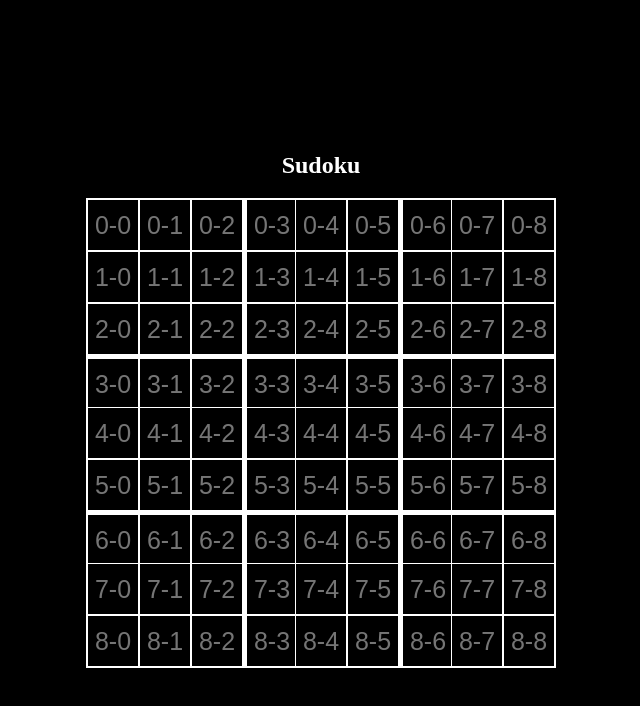
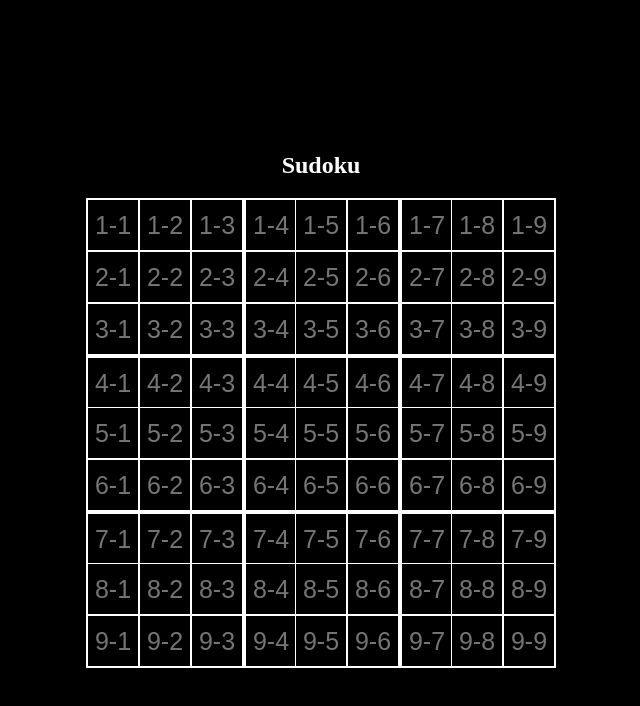
Before and after one commit to Lenglet-jeremy/Sudoku, a React (Vite) app: page / in a window 1280 px wide. Shown: the top 706 px of the page, without its empty margins (319-959 px from the left). Built offline with nearby package versions, Linux system fonts and the light colour scheme.

Commit message:
Second commit

```diff
--- a/src/Grid/Grid.css
+++ b/src/Grid/Grid.css
@@ -1,32 +1,53 @@
 .GridPage {
     width: 100vw;
     min-height: 100vh;
+
     display: flex;
     flex-direction: column;
     justify-content: center;
     align-items: center;
+
+    .inputError{
+        color: #FF0000;
+        font-size: 20px;
+    }
 }
 
 .GridPage h2 {
     color: #FFFFFF;
 }
 
-.GridBody {
-    display: grid;
-    grid-template-columns: repeat(9, 52px);
-    grid-template-rows: repeat(9, 52px);
-    border: 1px solid #FFFFFF;
-    color: #FFFFFF;
+.GridBody{
+    display: flex;
+    flex-direction: row;
+    .GridHimself {
+        display: grid;
+        grid-template-columns: repeat(9, 52px);
+        grid-template-rows: repeat(9, 52px);
+
+        border: 1px solid #FFFFFF;
+        color: #FFFFFF;
+    }
+
+    .Ornithorynque{
+        display: none;
+        margin-left: 50px;
+    }
+
 }
 
 .Cell {
+    background-color: #000000;
+    color: #FFFFFF;
+
     padding: 0;
     margin: 0;
+
     width: 50px;
     height: 50px;
+
     font-size: 25px;
-    background-color: #000000;
-    color: #FFFFFF;
+
     border: 1px solid #FFFFFF;
     text-align: center;
 }
--- a/src/Grid/Grid.jsx
+++ b/src/Grid/Grid.jsx
@@ -1,7 +1,9 @@
-import React from 'react';
+import React, { useState } from 'react';
 import './Grid.css';
 
 export default function Grid() {
+    const [showError, setShowError] = useState(false);
+
     const GenerateGrid = () => {
         const tab = [];
 
@@ -18,44 +20,62 @@ export default function Grid() {
             borderBottom: '3px solid #FFFFFF',
         };
 
-        for (let row = 0; row < 9; row++) {
-            for (let col = 0; col < 9; col++) {
+        for (let row = 1; row < 10; row++) {
+            for (let col = 1; col < 10; col++) {
                 const cellStyle = {};
 
-                // Ajouter les styles de bordure pour les lignes et colonnes centrales
-                if (col === 2 || col === 5) {
+                if (col === 3 || col === 6) {
                     cellStyle.borderRight = CenterRightColStyle.borderRight;
                 }
-                if (col === 3 || col === 6) {
+                if (col === 4 || col === 7) {
                     cellStyle.borderLeft = CenterLeftColStyle.borderLeft;
                 }
-                if (row === 2 || row === 5) {
+                if (row === 3 || row === 6) {
                     cellStyle.borderBottom = CenterBottomRowStyle.borderBottom;
                 }
-                if (row === 3 || row === 6) {
+                if (row === 4 || row === 7) {
                     cellStyle.borderTop = CenterTopRowStyle.borderTop;
                 }
 
-                tab.push(
-                    <span key={`${row}-${col}`} style={cellStyle}>
-                        <input
-                            className="Cell"
-                            placeholder={`${row}-${col}`}
-                        />
-                    </span>
+                tab.push(<input className="Cell"
+                                key={`${row}-${col}`}
+                                data-key={`${row}-${col}`}
+                                style={cellStyle}
+                                onChange={checkRules}
+                                placeholder={`${row}-${col}`
+                            }/>
                 );
             }
         }
         return tab;
     };
 
+    const checkRules = (event) => {
+        const userInput = event.target.value;
+        const dataKey = event.target.getAttribute('data-key');
+
+        console.log(`Data-key: ${dataKey}, User Input: ${userInput}`);
+
+        if (isNaN(userInput)) {
+            setShowError(true);
+        } else {
+            setShowError(false);
+        }
+    }
+
     const grid = GenerateGrid();
 
     return (
         <div className="GridPage">
             <h2>Sudoku</h2>
+            <p className='inputError' style={{ display: showError ? 'block' : 'none' }}>
+                Ta saisie est à l'image des Ornithorynques. Incohérent !
+            </p>
             <div className="GridBody">
-                {grid}
+                <div className='GridHimself'>
+                    {grid}
+                </div>
+                <img src="ornithorynque.webp" alt="ornithorynque" className='Ornithorynque' style={{ display: showError ? 'block' : 'none' }}/>
             </div>
         </div>
     );
```
Also changed, not shown: public/ornithorynque.webp (added).
